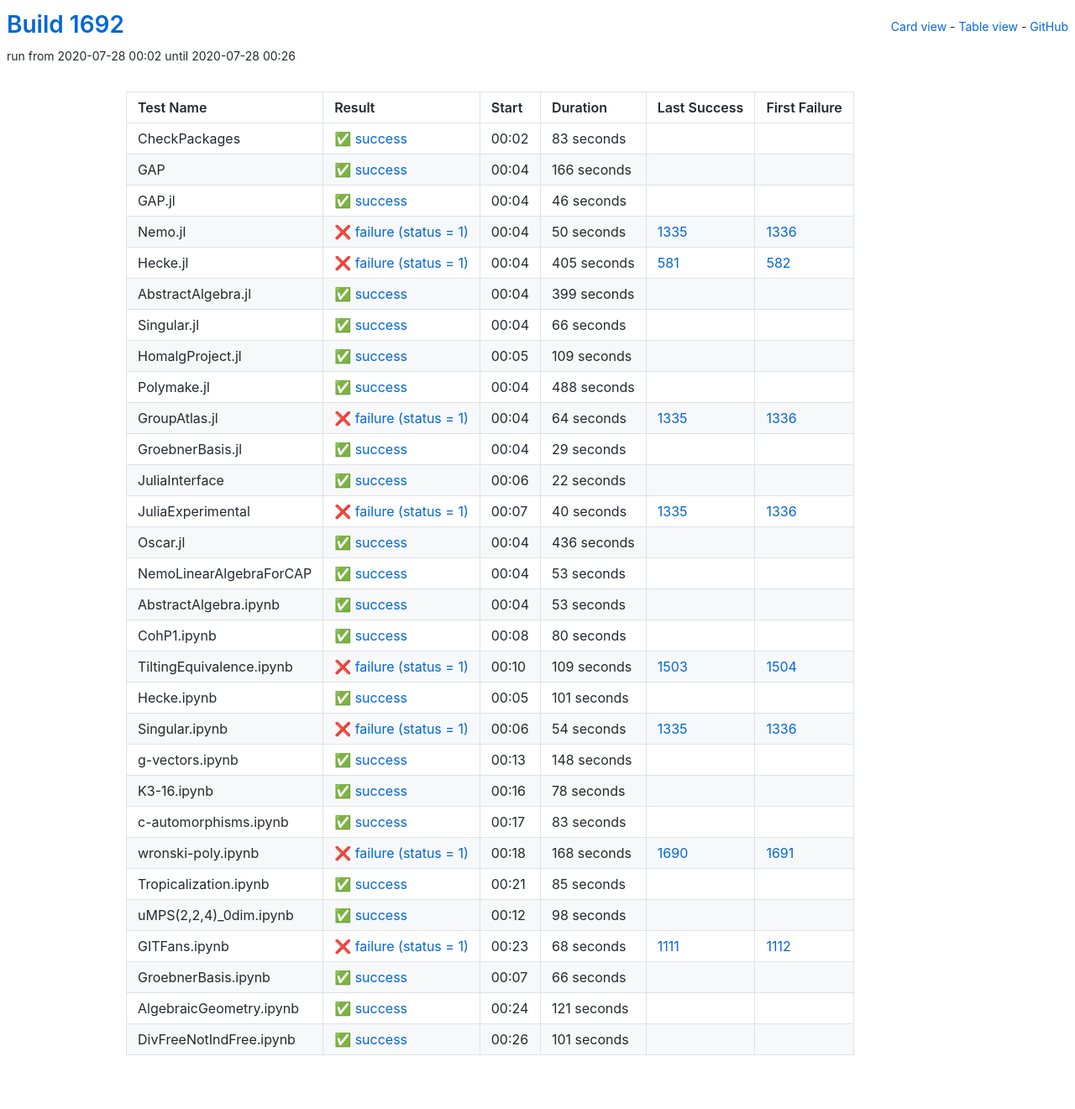
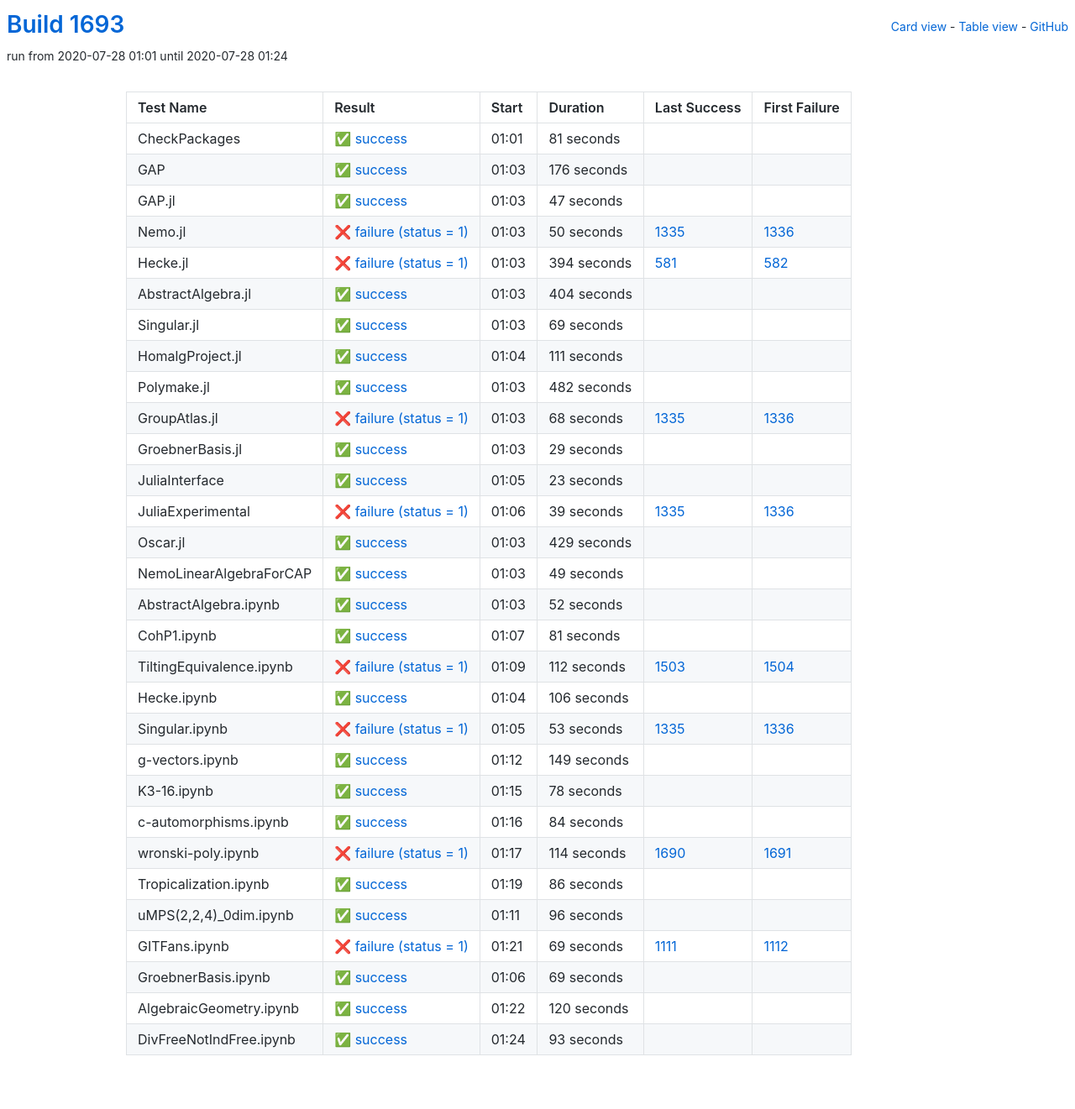
Before and after one commit to oscar-system/oscar-ci-status-1.4, a Jekyll site: the page built from table.html, in a window 1280 px wide. Shown: the whole page at 84% size. Built offline with Jekyll 4.4.1, drawn with Linux system fonts in a browser that asks for light colours.

Commit message:
Build #1693

```diff
--- a/_data/ci.yml
+++ b/_data/ci.yml
@@ -1,6 +1,6 @@
 ---
-build: 1692
-build_url: https://oscarci.mathematik.uni-kl.de/job/oscar-julia-1.4/1692/
+build: 1693
+build_url: https://oscarci.mathematik.uni-kl.de/job/oscar-julia-1.4/1693/
 job: oscar-julia-1.4
 organization: oscar-system
 repo: oscar-ci-status-1.4
@@ -8,44 +8,44 @@ repourl: https://github.com/oscar-system/oscar-ci-status-1.4
 tests:
 - name: CheckPackages
   id: checkpackages
-  log: https://oscarci.mathematik.uni-kl.de/job/oscar-julia-1.4/1692/artifact/logs/build-1692/CheckPackages.log
-  start: 2020-07-28 00:02
+  log: https://oscarci.mathematik.uni-kl.de/job/oscar-julia-1.4/1693/artifact/logs/build-1693/CheckPackages.log
+  start: 2020-07-28 01:01
   success: true
   exitcode: 0
   status: success
-  duration: 83
+  duration: 81
   last_success: false
   last_success_url:
   first_failure: false
   first_failure_url:
 - name: GAP
   id: gap
-  log: https://oscarci.mathematik.uni-kl.de/job/oscar-julia-1.4/1692/artifact/logs/build-1692/GAP.log
-  start: 2020-07-28 00:04
+  log: https://oscarci.mathematik.uni-kl.de/job/oscar-julia-1.4/1693/artifact/logs/build-1693/GAP.log
+  start: 2020-07-28 01:03
   success: true
   exitcode: 0
   status: success
-  duration: 166
+  duration: 176
   last_success: false
   last_success_url:
   first_failure: false
   first_failure_url:
 - name: GAP.jl
   id: gap-jl
-  log: https://oscarci.mathematik.uni-kl.de/job/oscar-julia-1.4/1692/artifact/logs/build-1692/GAP.jl.log
-  start: 2020-07-28 00:04
+  log: https://oscarci.mathematik.uni-kl.de/job/oscar-julia-1.4/1693/artifact/logs/build-1693/GAP.jl.log
+  start: 2020-07-28 01:03
   success: true
   exitcode: 0
   status: success
-  duration: 46
+  duration: 47
   last_success: false
   last_success_url:
   first_failure: false
   first_failure_url:
 - name: Nemo.jl
   id: nemo-jl
-  log: https://oscarci.mathematik.uni-kl.de/job/oscar-julia-1.4/1692/artifact/logs/build-1692/Nemo.jl.log
-  start: 2020-07-28 00:04
+  log: https://oscarci.mathematik.uni-kl.de/job/oscar-julia-1.4/1693/artifact/logs/build-1693/Nemo.jl.log
+  start: 2020-07-28 01:03
   success: false
   exitcode: 1
   status: failure
@@ -56,80 +56,80 @@ tests:
   first_failure_url: https://oscarci.mathematik.uni-kl.de/job/oscar-julia-1.4/1336/
 - name: Hecke.jl
   id: hecke-jl
-  log: https://oscarci.mathematik.uni-kl.de/job/oscar-julia-1.4/1692/artifact/logs/build-1692/Hecke.jl.log
-  start: 2020-07-28 00:04
+  log: https://oscarci.mathematik.uni-kl.de/job/oscar-julia-1.4/1693/artifact/logs/build-1693/Hecke.jl.log
+  start: 2020-07-28 01:03
   success: false
   exitcode: 1
   status: failure
-  duration: 405
+  duration: 394
   last_success: 581
   last_success_url: https://oscarci.mathematik.uni-kl.de/job/oscar-julia-1.4/581/
   first_failure: 582
   first_failure_url: https://oscarci.mathematik.uni-kl.de/job/oscar-julia-1.4/582/
 - name: AbstractAlgebra.jl
   id: abstractalgebra-jl
-  log: https://oscarci.mathematik.uni-kl.de/job/oscar-julia-1.4/1692/artifact/logs/build-1692/AbstractAlgebra.jl.log
-  start: 2020-07-28 00:04
+  log: https://oscarci.mathematik.uni-kl.de/job/oscar-julia-1.4/1693/artifact/logs/build-1693/AbstractAlgebra.jl.log
+  start: 2020-07-28 01:03
   success: true
   exitcode: 0
   status: success
-  duration: 399
+  duration: 404
   last_success: false
   last_success_url:
   first_failure: false
   first_failure_url:
 - name: Singular.jl
   id: singular-jl
-  log: https://oscarci.mathematik.uni-kl.de/job/oscar-julia-1.4/1692/artifact/logs/build-1692/Singular.jl.log
-  start: 2020-07-28 00:04
+  log: https://oscarci.mathematik.uni-kl.de/job/oscar-julia-1.4/1693/artifact/logs/build-1693/Singular.jl.log
+  start: 2020-07-28 01:03
   success: true
   exitcode: 0
   status: success
-  duration: 66
+  duration: 69
   last_success: false
   last_success_url:
   first_failure: false
   first_failure_url:
 - name: HomalgProject.jl
   id: homalgproject-jl
-  log: https://oscarci.mathematik.uni-kl.de/job/oscar-julia-1.4/1692/artifact/logs/build-1692/HomalgProject.jl.log
-  start: 2020-07-28 00:05
+  log: https://oscarci.mathematik.uni-kl.de/job/oscar-julia-1.4/1693/artifact/logs/build-1693/HomalgProject.jl.log
+  start: 2020-07-28 01:04
   success: true
   exitcode: 0
   status: success
-  duration: 109
+  duration: 111
   last_success: false
   last_success_url:
   first_failure: false
   first_failure_url:
 - name: Polymake.jl
   id: polymake-jl
-  log: https://oscarci.mathematik.uni-kl.de/job/oscar-julia-1.4/1692/artifact/logs/build-1692/Polymake.jl.log
-  start: 2020-07-28 00:04
+  log: https://oscarci.mathematik.uni-kl.de/job/oscar-julia-1.4/1693/artifact/logs/build-1693/Polymake.jl.log
+  start: 2020-07-28 01:03
   success: true
   exitcode: 0
   status: success
-  duration: 488
+  duration: 482
   last_success: false
   last_success_url:
   first_failure: false
   first_failure_url:
 - name: GroupAtlas.jl
   id: groupatlas-jl
-  log: https://oscarci.mathematik.uni-kl.de/job/oscar-julia-1.4/1692/artifact/logs/build-1692/GroupAtlas.jl.log
-  start: 2020-07-28 00:04
+  log: https://oscarci.mathematik.uni-kl.de/job/oscar-julia-1.4/1693/artifact/logs/build-1693/GroupAtlas.jl.log
+  start: 2020-07-28 01:03
   success: false
   exitcode: 1
   status: failure
-  duration: 64
+  duration: 68
   last_success: 1335
   last_success_url: https://oscarci.mathematik.uni-kl.de/job/oscar-julia-1.4/1335/
   first_failure: 1336
   first_failure_url: https://oscarci.mathematik.uni-kl.de/job/oscar-julia-1.4/1336/
 - name: GroebnerBasis.jl
   id: groebnerbasis-jl
-  log: https://oscarci.mathematik.uni-kl.de/job/oscar-julia-1.4/1692/artifact/logs/build-1692/GroebnerBasis.jl.log
-  start: 2020-07-28 00:04
+  log: https://oscarci.mathematik.uni-kl.de/job/oscar-julia-1.4/1693/artifact/logs/build-1693/GroebnerBasis.jl.log
+  start: 2020-07-28 01:03
   success: true
   exitcode: 0
   status: success
@@ -140,128 +140,128 @@ tests:
   first_failure_url:
 - name: JuliaInterface
   id: juliainterface
-  log: https://oscarci.mathematik.uni-kl.de/job/oscar-julia-1.4/1692/artifact/logs/build-1692/JuliaInterface.log
-  start: 2020-07-28 00:06
+  log: https://oscarci.mathematik.uni-kl.de/job/oscar-julia-1.4/1693/artifact/logs/build-1693/JuliaInterface.log
+  start: 2020-07-28 01:05
   success: true
   exitcode: 0
   status: success
-  duration: 22
+  duration: 23
   last_success: false
   last_success_url:
   first_failure: false
   first_failure_url:
 - name: JuliaExperimental
   id: juliaexperimental
-  log: https://oscarci.mathematik.uni-kl.de/job/oscar-julia-1.4/1692/artifact/logs/build-1692/JuliaExperimental.log
-  start: 2020-07-28 00:07
+  log: https://oscarci.mathematik.uni-kl.de/job/oscar-julia-1.4/1693/artifact/logs/build-1693/JuliaExperimental.log
+  start: 2020-07-28 01:06
   success: false
   exitcode: 1
   status: failure
-  duration: 40
+  duration: 39
   last_success: 1335
   last_success_url: https://oscarci.mathematik.uni-kl.de/job/oscar-julia-1.4/1335/
   first_failure: 1336
   first_failure_url: https://oscarci.mathematik.uni-kl.de/job/oscar-julia-1.4/1336/
 - name: Oscar.jl
   id: oscar-jl
-  log: https://oscarci.mathematik.uni-kl.de/job/oscar-julia-1.4/1692/artifact/logs/build-1692/Oscar.jl.log
-  start: 2020-07-28 00:04
+  log: https://oscarci.mathematik.uni-kl.de/job/oscar-julia-1.4/1693/artifact/logs/build-1693/Oscar.jl.log
+  start: 2020-07-28 01:03
   success: true
   exitcode: 0
   status: success
-  duration: 436
+  duration: 429
   last_success: false
   last_success_url:
   first_failure: false
   first_failure_url:
 - name: NemoLinearAlgebraForCAP
   id: nemolinearalgebraforcap
-  log: https://oscarci.mathematik.uni-kl.de/job/oscar-julia-1.4/1692/artifact/logs/build-1692/NemoLinearAlgebraForCAP.log
-  start: 2020-07-28 00:04
+  log: https://oscarci.mathematik.uni-kl.de/job/oscar-julia-1.4/1693/artifact/logs/build-1693/NemoLinearAlgebraForCAP.log
+  start: 2020-07-28 01:03
   success: true
   exitcode: 0
   status: success
-  duration: 53
+  duration: 49
   last_success: false
   last_success_url:
   first_failure: false
   first_failure_url:
 - name: AbstractAlgebra.ipynb
   id: abstractalgebra-ipynb
-  log: https://oscarci.mathematik.uni-kl.de/job/oscar-julia-1.4/1692/artifact/logs/build-1692/AbstractAlgebra.ipynb.log
-  start: 2020-07-28 00:04
+  log: https://oscarci.mathematik.uni-kl.de/job/oscar-julia-1.4/1693/artifact/logs/build-1693/AbstractAlgebra.ipynb.log
+  start: 2020-07-28 01:03
   success: true
   exitcode: 0
   status: success
-  duration: 53
+  duration: 52
   last_success: false
   last_success_url:
   first_failure: false
   first_failure_url:
 - name: CohP1.ipynb
   id: cohp1-ipynb
-  log: https://oscarci.mathematik.uni-kl.de/job/oscar-julia-1.4/1692/artifact/logs/build-1692/CohP1.ipynb.log
-  start: 2020-07-28 00:08
+  log: https://oscarci.mathematik.uni-kl.de/job/oscar-julia-1.4/1693/artifact/logs/build-1693/CohP1.ipynb.log
+  start: 2020-07-28 01:07
   success: true
   exitcode: 0
   status: success
-  duration: 80
+  duration: 81
   last_success: false
   last_success_url:
   first_failure: false
   first_failure_url:
 - name: TiltingEquivalence.ipynb
   id: tiltingequivalence-ipynb
-  log: https://oscarci.mathematik.uni-kl.de/job/oscar-julia-1.4/1692/artifact/logs/build-1692/TiltingEquivalence.ipynb.log
-  start: 2020-07-28 00:10
+  log: https://oscarci.mathematik.uni-kl.de/job/oscar-julia-1.4/1693/artifact/logs/build-1693/TiltingEquivalence.ipynb.log
+  start: 2020-07-28 01:09
   success: false
   exitcode: 1
   status: failure
-  duration: 109
+  duration: 112
   last_success: 1503
   last_success_url: https://oscarci.mathematik.uni-kl.de/job/oscar-julia-1.4/1503/
   first_failure: 1504
   first_failure_url: https://oscarci.mathematik.uni-kl.de/job/oscar-julia-1.4/1504/
 - name: Hecke.ipynb
   id: hecke-ipynb
-  log: https://oscarci.mathematik.uni-kl.de/job/oscar-julia-1.4/1692/artifact/logs/build-1692/Hecke.ipynb.log
-  start: 2020-07-28 00:05
+  log: https://oscarci.mathematik.uni-kl.de/job/oscar-julia-1.4/1693/artifact/logs/build-1693/Hecke.ipynb.log
+  start: 2020-07-28 01:04
   success: true
   exitcode: 0
   status: success
-  duration: 101
+  duration: 106
   last_success: false
   last_success_url:
   first_failure: false
   first_failure_url:
 - name: Singular.ipynb
   id: singular-ipynb
-  log: https://oscarci.mathematik.uni-kl.de/job/oscar-julia-1.4/1692/artifact/logs/build-1692/Singular.ipynb.log
-  start: 2020-07-28 00:06
+  log: https://oscarci.mathematik.uni-kl.de/job/oscar-julia-1.4/1693/artifact/logs/build-1693/Singular.ipynb.log
+  start: 2020-07-28 01:05
   success: false
   exitcode: 1
   status: failure
-  duration: 54
+  duration: 53
   last_success: 1335
   last_success_url: https://oscarci.mathematik.uni-kl.de/job/oscar-julia-1.4/1335/
   first_failure: 1336
   first_failure_url: https://oscarci.mathematik.uni-kl.de/job/oscar-julia-1.4/1336/
 - name: g-vectors.ipynb
   id: g-vectors-ipynb
-  log: https://oscarci.mathematik.uni-kl.de/job/oscar-julia-1.4/1692/artifact/logs/build-1692/g-vectors.ipynb.log
-  start: 2020-07-28 00:13
+  log: https://oscarci.mathematik.uni-kl.de/job/oscar-julia-1.4/1693/artifact/logs/build-1693/g-vectors.ipynb.log
+  start: 2020-07-28 01:12
   success: true
   exitcode: 0
   status: success
-  duration: 148
+  duration: 149
   last_success: false
   last_success_url:
   first_failure: false
   first_failure_url:
 - name: K3-16.ipynb
   id: k3-16-ipynb
-  log: https://oscarci.mathematik.uni-kl.de/job/oscar-julia-1.4/1692/artifact/logs/build-1692/K3-16.ipynb.log
-  start: 2020-07-28 00:16
+  log: https://oscarci.mathematik.uni-kl.de/job/oscar-julia-1.4/1693/artifact/logs/build-1693/K3-16.ipynb.log
+  start: 2020-07-28 01:15
   success: true
   exitcode: 0
   status: success
@@ -272,96 +272,96 @@ tests:
   first_failure_url:
 - name: c-automorphisms.ipynb
   id: c-automorphisms-ipynb
-  log: https://oscarci.mathematik.uni-kl.de/job/oscar-julia-1.4/1692/artifact/logs/build-1692/c-automorphisms.ipynb.log
-  start: 2020-07-28 00:17
+  log: https://oscarci.mathematik.uni-kl.de/job/oscar-julia-1.4/1693/artifact/logs/build-1693/c-automorphisms.ipynb.log
+  start: 2020-07-28 01:16
   success: true
   exitcode: 0
   status: success
-  duration: 83
+  duration: 84
   last_success: false
   last_success_url:
   first_failure: false
   first_failure_url:
 - name: wronski-poly.ipynb
   id: wronski-poly-ipynb
-  log: https://oscarci.mathematik.uni-kl.de/job/oscar-julia-1.4/1692/artifact/logs/build-1692/wronski-poly.ipynb.log
-  start: 2020-07-28 00:18
+  log: https://oscarci.mathematik.uni-kl.de/job/oscar-julia-1.4/1693/artifact/logs/build-1693/wronski-poly.ipynb.log
+  start: 2020-07-28 01:17
   success: false
   exitcode: 1
   status: failure
-  duration: 168
+  duration: 114
   last_success: 1690
   last_success_url: https://oscarci.mathematik.uni-kl.de/job/oscar-julia-1.4/1690/
   first_failure: 1691
   first_failure_url: https://oscarci.mathematik.uni-kl.de/job/oscar-julia-1.4/1691/
 - name: Tropicalization.ipynb
   id: tropicalization-ipynb
-  log: https://oscarci.mathematik.uni-kl.de/job/oscar-julia-1.4/1692/artifact/logs/build-1692/Tropicalization.ipynb.log
-  start: 2020-07-28 00:21
+  log: https://oscarci.mathematik.uni-kl.de/job/oscar-julia-1.4/1693/artifact/logs/build-1693/Tropicalization.ipynb.log
+  start: 2020-07-28 01:19
   success: true
   exitcode: 0
   status: success
-  duration: 85
+  duration: 86
   last_success: false
   last_success_url:
   first_failure: false
   first_failure_url:
 - name: uMPS(2,2,4)_0dim.ipynb
   id: umps-2-2-4-0dim-ipynb
-  log: https://oscarci.mathematik.uni-kl.de/job/oscar-julia-1.4/1692/artifact/logs/build-1692/uMPS-2-2-4-_0dim.ipynb.log
-  start: 2020-07-28 00:12
+  log: https://oscarci.mathematik.uni-kl.de/job/oscar-julia-1.4/1693/artifact/logs/build-1693/uMPS-2-2-4-_0dim.ipynb.log
+  start: 2020-07-28 01:11
   success: true
   exitcode: 0
   status: success
-  duration: 98
+  duration: 96
   last_success: false
   last_success_url:
   first_failure: false
   first_failure_url:
 - name: GITFans.ipynb
   id: gitfans-ipynb
-  log: https://oscarci.mathematik.uni-kl.de/job/oscar-julia-1.4/1692/artifact/logs/build-1692/GITFans.ipynb.log
-  start: 2020-07-28 00:23
+  log: https://oscarci.mathematik.uni-kl.de/job/oscar-julia-1.4/1693/artifact/logs/build-1693/GITFans.ipynb.log
+  start: 2020-07-28 01:21
   success: false
   exitcode: 1
   status: failure
-  duration: 68
+  duration: 69
   last_success: 1111
   last_success_url: https://oscarci.mathematik.uni-kl.de/job/oscar-julia-1.4/1111/
   first_failure: 1112
   first_failure_url: https://oscarci.mathematik.uni-kl.de/job/oscar-julia-1.4/1112/
 - name: GroebnerBasis.ipynb
   id: groebnerbasis-ipynb
-  log: https://oscarci.mathematik.uni-kl.de/job/oscar-julia-1.4/1692/artifact/logs/build-1692/GroebnerBasis.ipynb.log
-  start: 2020-07-28 00:07
+  log: https://oscarci.mathematik.uni-kl.de/job/oscar-julia-1.4/1693/artifact/logs/build-1693/GroebnerBasis.ipynb.log
+  start: 2020-07-28 01:06
   success: true
   exitcode: 0
   status: success
-  duration: 66
+  duration: 69
   last_success: false
   last_success_url:
   first_failure: false
   first_failure_url:
 - name: AlgebraicGeometry.ipynb
   id: algebraicgeometry-ipynb
-  log: https://oscarci.mathematik.uni-kl.de/job/oscar-julia-1.4/1692/artifact/logs/build-1692/AlgebraicGeometry.ipynb.log
-  start: 2020-07-28 00:24
+  log: https://oscarci.mathematik.uni-kl.de/job/oscar-julia-1.4/1693/artifact/logs/build-1693/AlgebraicGeometry.ipynb.log
+  start: 2020-07-28 01:22
   success: true
   exitcode: 0
   status: success
-  duration: 121
+  duration: 120
   last_success: false
   last_success_url:
   first_failure: false
   first_failure_url:
 - name: DivFreeNotIndFree.ipynb
   id: divfreenotindfree-ipynb
-  log: https://oscarci.mathematik.uni-kl.de/job/oscar-julia-1.4/1692/artifact/logs/build-1692/DivFreeNotIndFree.ipynb.log
-  start: 2020-07-28 00:26
+  log: https://oscarci.mathematik.uni-kl.de/job/oscar-julia-1.4/1693/artifact/logs/build-1693/DivFreeNotIndFree.ipynb.log
+  start: 2020-07-28 01:24
   success: true
   exitcode: 0
   status: success
-  duration: 101
+  duration: 93
   last_success: false
   last_success_url:
   first_failure: false
```
Also changed, not shown: README.md.
